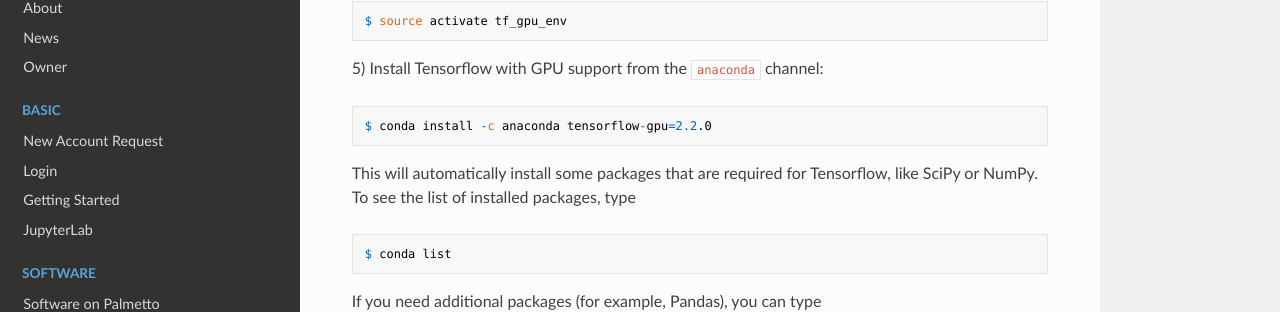
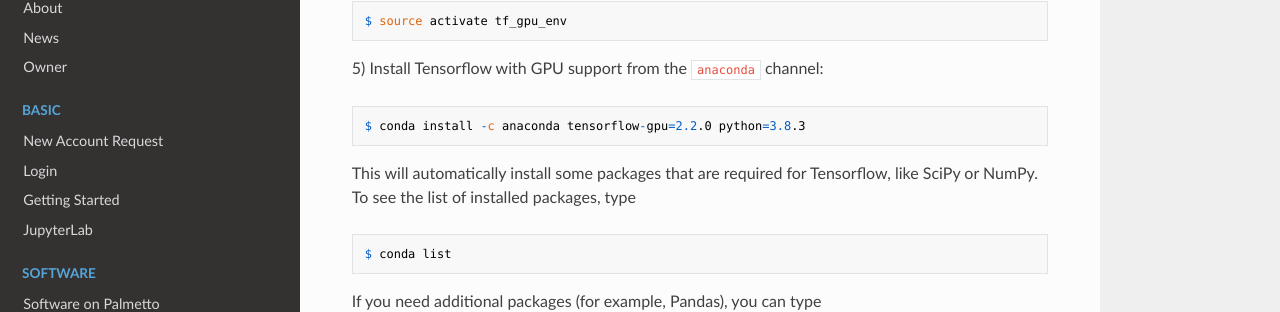
Before and after one commit to clemsonciti/palmetto-documentation, an MkDocs documentation site: the page built from docs/software/packages/tensorflow.md, in a window 1280 px wide and 900 px high, scrolled down 496 px. Shown: the part 141-453 px from the top of the window. Built offline with MkDocs 1.6.1, drawn with Linux system fonts in a browser that asks for light colours; nearby versions of some CDN libraries.

Commit message:
Update tensorflow.md

```diff
--- a/docs/software/packages/tensorflow.md
+++ b/docs/software/packages/tensorflow.md
@@ -28,7 +28,7 @@ $ source activate tf_gpu_env
 
 5) Install Tensorflow with GPU support from the `anaconda` channel:
 ~~~
-$ conda install -c anaconda tensorflow-gpu=2.2.0
+$ conda install -c anaconda tensorflow-gpu=2.2.0 python=3.8.3
 ~~~
 
 This will automatically install some packages that are required for Tensorflow, like SciPy or NumPy. To see the list of installed packages, type
```
